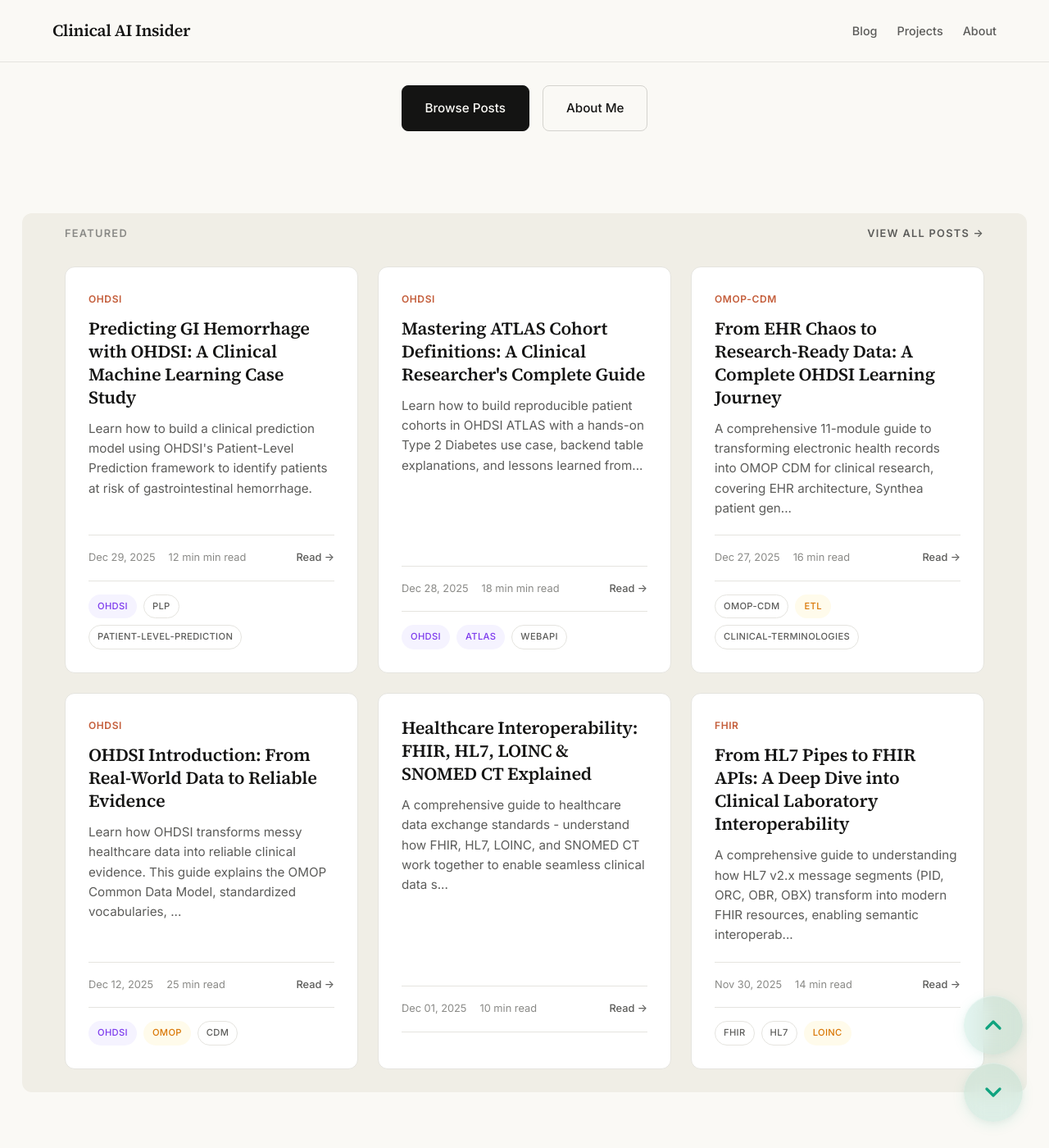
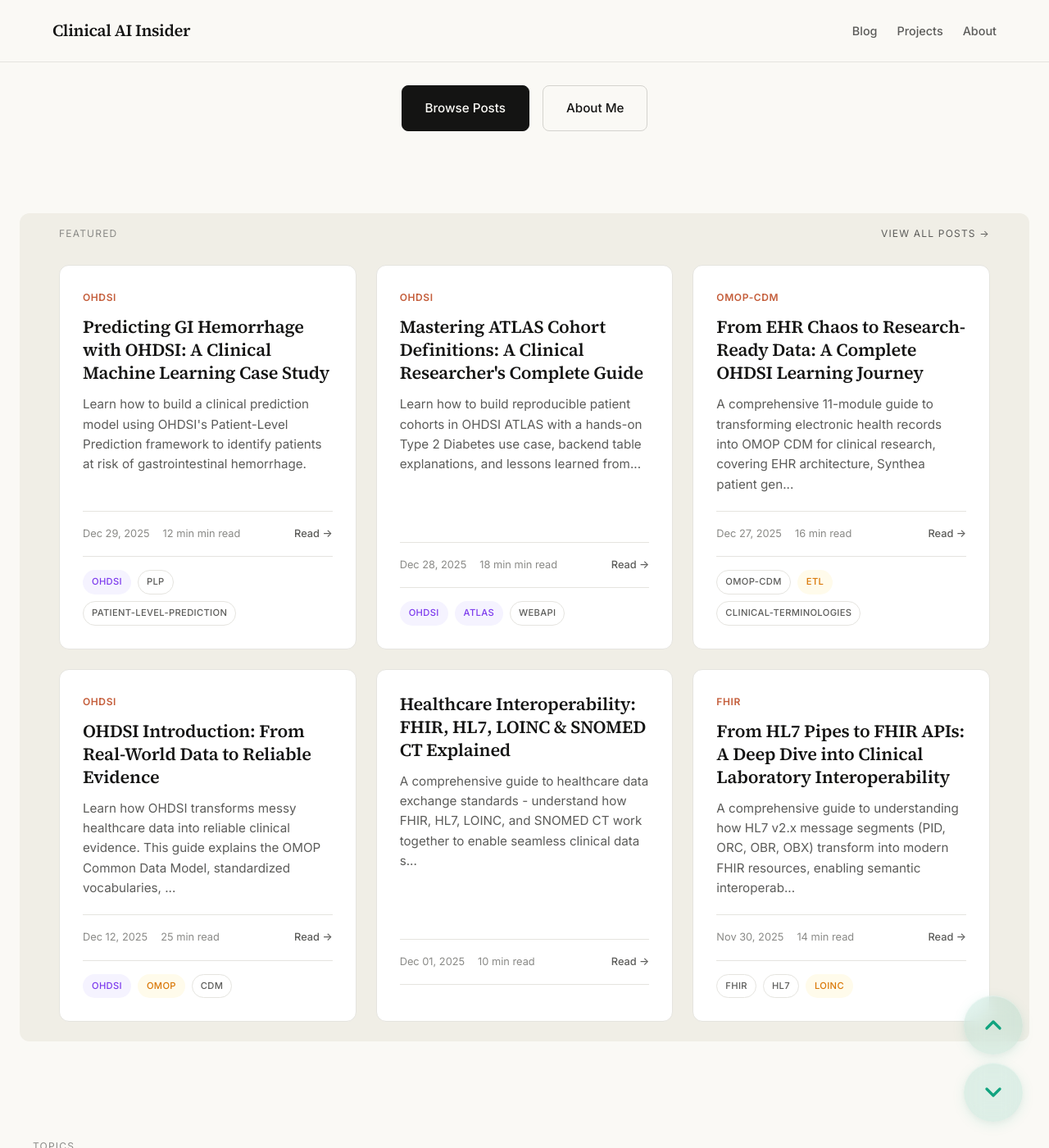
Before and after one commit to clinicalaiinsider/clinicalaiinsider.github.io, a Jekyll site: the page built from index.html, in a window 1280 px wide and 1400 px high, scrolled down 310 px. Shown: the whole window at 82% size. Built offline with Jekyll 4.4.1, drawn with Linux system fonts in a browser that asks for light colours.

Commit message:
Fix section margins and text styling
- Set exterior margins to 24px (matching gap between post cards)
- Make FEATURED and VIEW ALL POSTS same font-size (0.75rem)
- Change font-weight to regular (400) instead of bold

🤖 Generated with [Claude Code](https://claude.com/claude-code)

Co-Authored-By: Claude Opus 4.5 <noreply@anthropic.com>

```diff
--- a/assets/css/main.css
+++ b/assets/css/main.css
@@ -254,11 +254,11 @@ main {
 
 /* ========== SECTIONS ========== */
 .section {
-    padding: 14px 28px 28px 28px;
+    padding: 14px 24px 24px 24px;
     background: var(--color-bg-alt);
     border-radius: var(--radius-lg);
     margin: 0 auto 32px auto;
-    max-width: calc(100% - 54px);
+    max-width: calc(100% - 48px);
 }
 
 .section-header {
@@ -273,8 +273,8 @@ main {
 }
 
 .section-title {
-    font-size: 0.8rem;
-    font-weight: 600;
+    font-size: 0.75rem;
+    font-weight: 400;
     text-transform: uppercase;
     letter-spacing: 0.1em;
     color: var(--color-text-muted);
@@ -291,12 +291,12 @@ main {
 }
 
 .view-all {
-    font-size: 0.8rem;
+    font-size: 0.75rem;
     color: var(--color-text-secondary);
     text-decoration: none;
     text-transform: uppercase;
     letter-spacing: 0.1em;
-    font-weight: 600;
+    font-weight: 400;
 }
 
 .view-all:hover {
```
